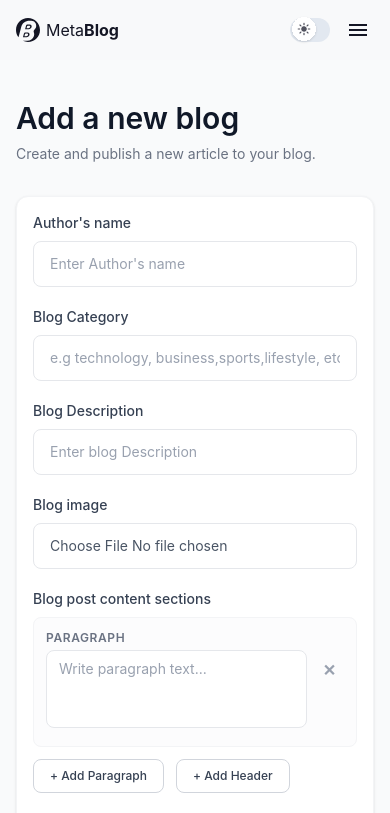
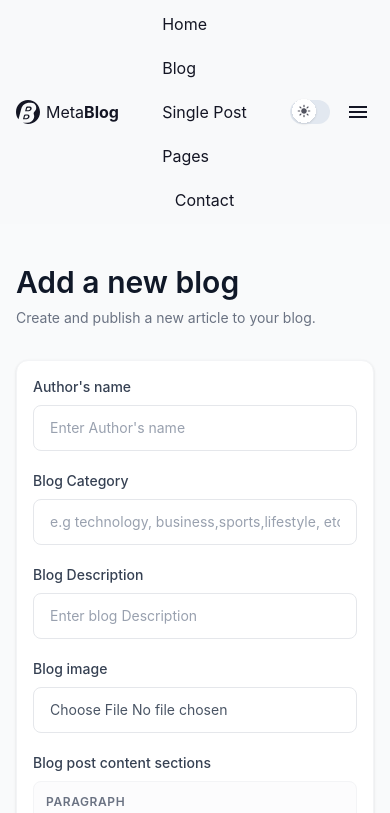
Before and after one commit to tobedevs/My-Blog-Website, a React (Vite) app: page /My-Blog-Website/admin in a window 390 px wide. Shown: the top 813 px of the page. Built offline with nearby package versions, Linux system fonts and the light colour scheme; no server answers; the database is empty.

Commit message:
Refactor Navbar layout for responsive design

```diff
--- a/src/Component/Navbar.jsx
+++ b/src/Component/Navbar.jsx
@@ -20,7 +20,7 @@ export default function Navbar({ onContactClick }) {
           />
           <div>Meta<span className="font-bold">Blog</span></div>
         </Link>
-        <div className={`hidden md:flex justify-start gap-5 ${theme === 'dark' ? 'text-[#ffffff]' : 'text-[#141624]'}`}>
+        <div className={`flex flex-col md:flex-row justify-start gap-5 ${theme === 'dark' ? 'text-[#ffffff]' : 'text-[#141624]'}`}>
   <Link to={`/`} className="cursor-pointer hover:text-[#007BFF]">Home</Link>
   <Link to={`/blog`} className="cursor-pointer hover:text-[#007BFF]">Blog</Link>
   <Link to={`/admin`} className="cursor-pointer hover:text-[#007BFF]">Single Post</Link>
```
Lines whose indentation alone changed are shown as unchanged.
